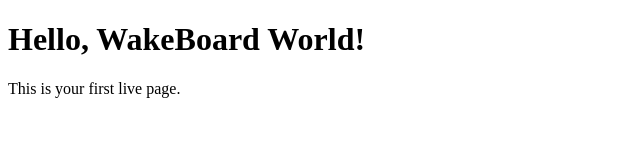
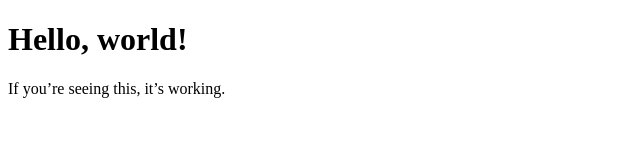
Before and after one commit to dakose13/wake, a plain HTML site: page index.html in a window 1280 px wide. Shown: the whole page, without its empty margins (0-640 px from the left). Drawn offline with Linux system fonts and the light colour scheme.

Commit message:
Update index.html

```diff
--- a/index.html
+++ b/index.html
@@ -1,12 +1,10 @@
 <!DOCTYPE html>
-<html lang="en">
-<head>
-  <meta charset="UTF-8" />
-  <meta name="viewport" content="width=device-width, initial-scale=1.0" />
-  <title>Hello WakeBoard</title>
-</head>
-<body>
-  <h1>Hello, WakeBoard World!</h1>
-  <p>This is your first live page.</p>
-</body>
+<html>
+  <head>
+    <title>Hello World</title>
+  </head>
+  <body>
+    <h1>Hello, world!</h1>
+    <p>If you’re seeing this, it’s working.</p>
+  </body>
 </html>
```
